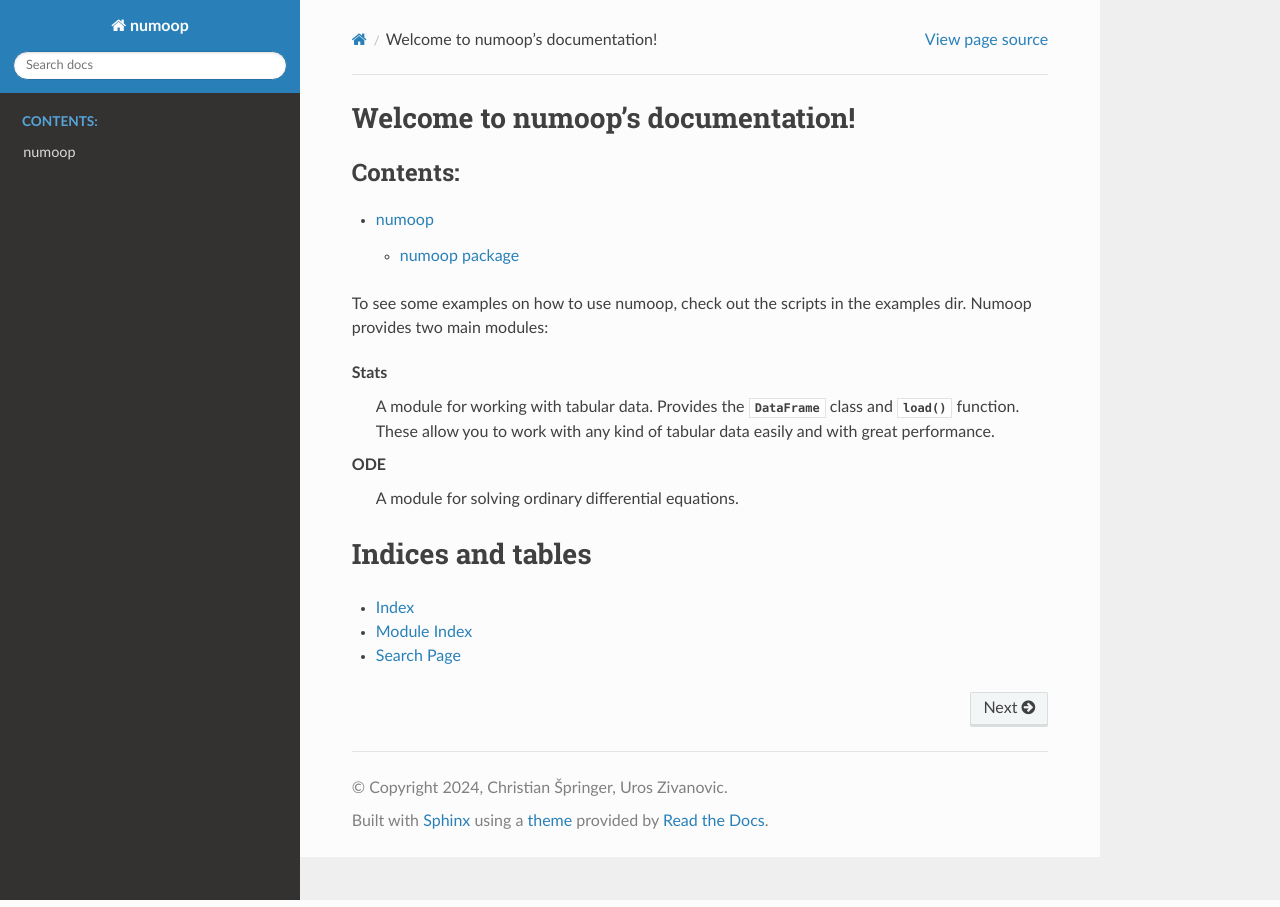
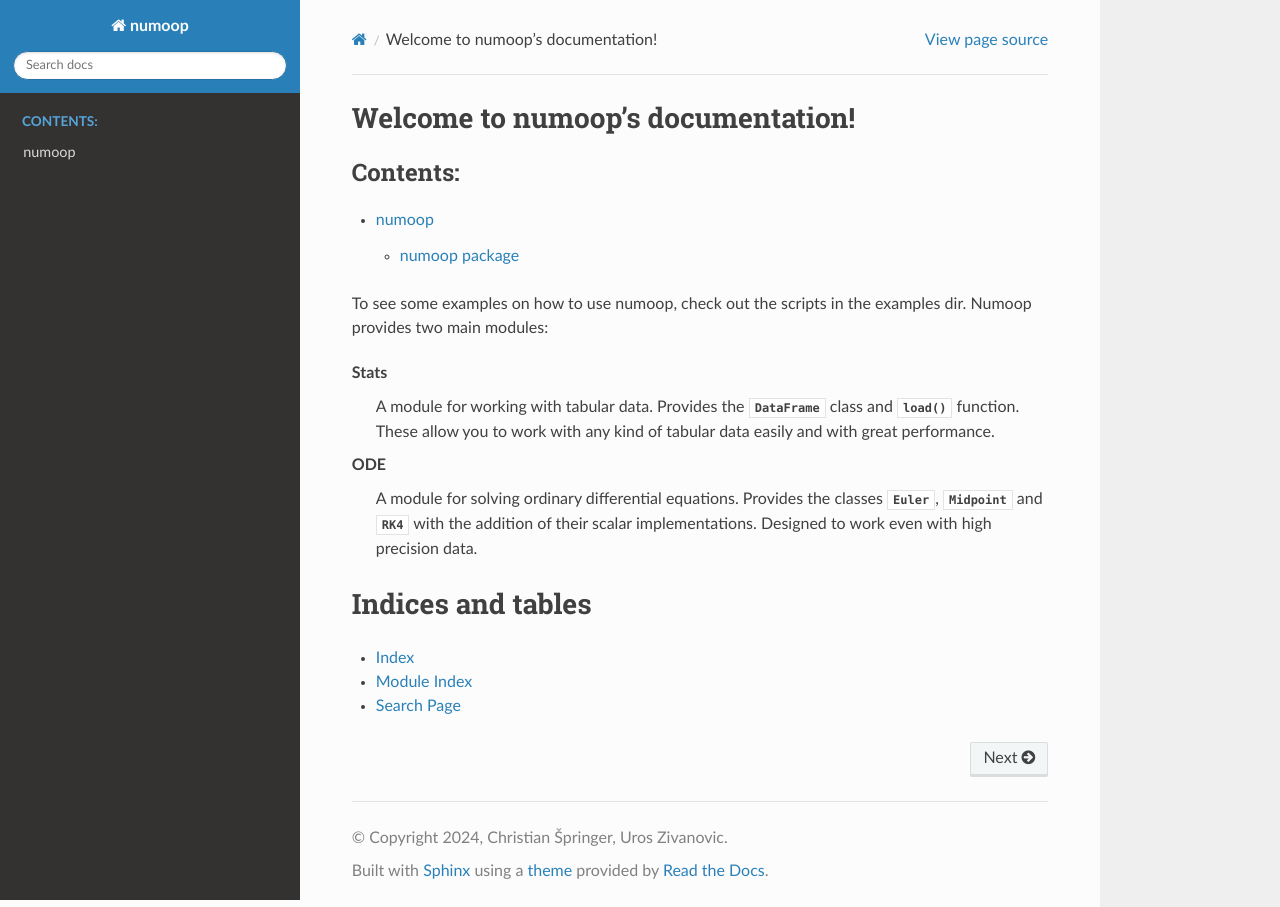
Before and after one commit to Chromeilion/numoop, a Sphinx documentation site: the page built from docs/index.rst, in a window 1280 px wide. Built offline with Sphinx 7.4.7 and the Read the Docs theme 2.0.0, drawn with Linux system fonts in a browser that asks for light colours.

Commit message:
DOCUMENTATION

```diff
--- a/docs/index.rst
+++ b/docs/index.rst
@@ -21,7 +21,11 @@ Stats
    class and :func:`.load` function. These allow you to work with any kind of
    tabular data easily and with great performance.
 ODE
-   A module for solving ordinary differential equations.
+   A module for solving ordinary differential equations. Provides the classes
+   :class:`.Euler`, :class:`.Midpoint` and :class:`.RK4` with the addition of
+   their scalar implementations. Designed to work even with high precision data.
+
+
 
 Indices and tables
 ==================
```
